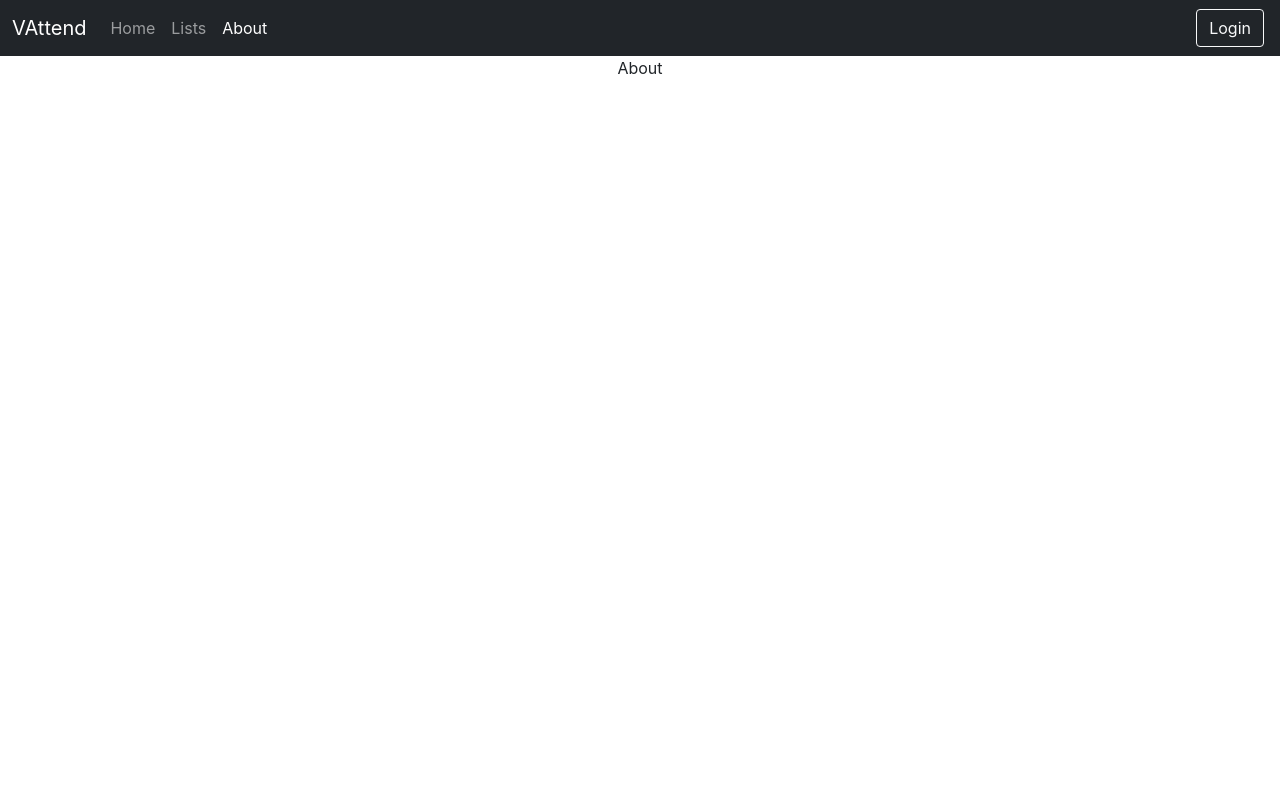
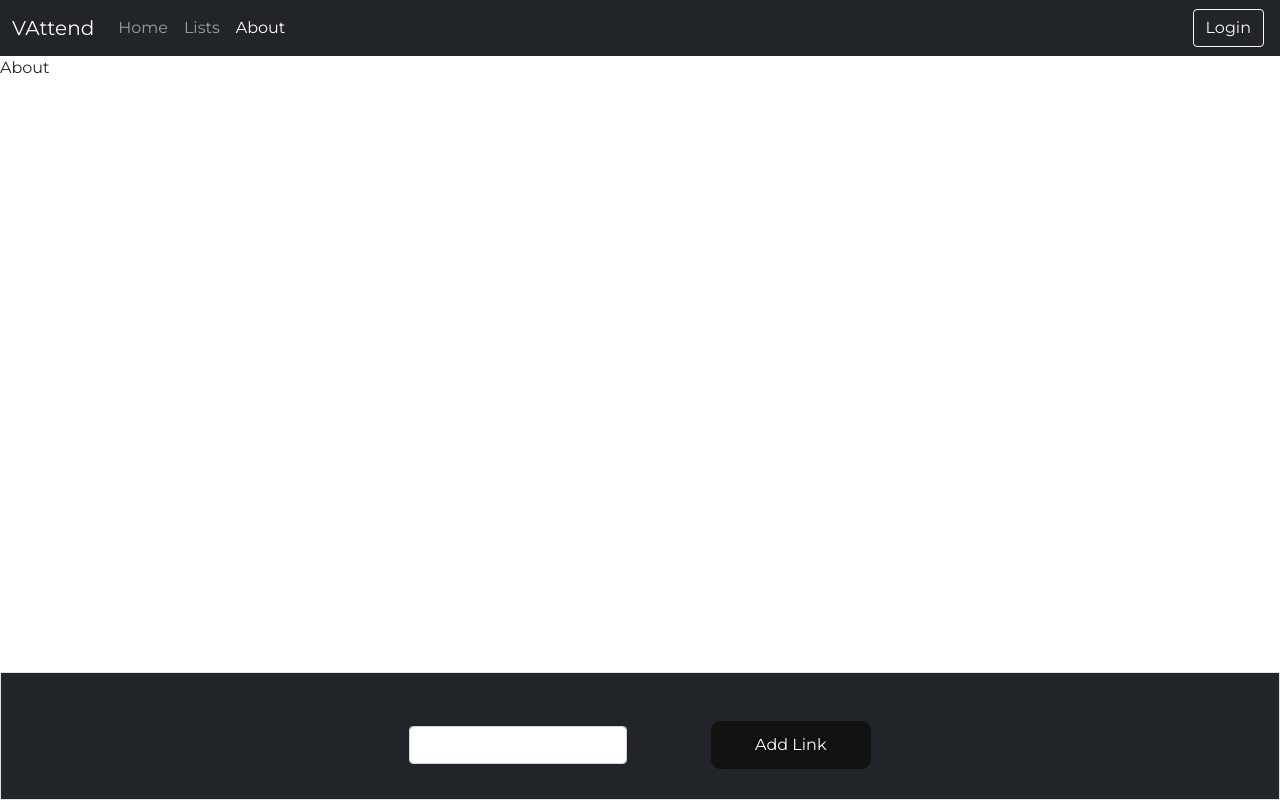
Before and after one commit to whysosaket/LinkMyLinks, a React (Create React App) app in the folder link-my-links/: page /about in a window 1280 px wide. Built offline with nearby package versions, Linux system fonts and the light colour scheme; the HTML template or start-up script is replaced by a standard one.

Commit message:
Added Bottom Bar for add link

```diff
--- a/link-my-links/src/App.css
+++ /dev/null
@@ -1,38 +0,0 @@
-.App {
-  text-align: center;
-}
-
-.App-logo {
-  height: 40vmin;
-  pointer-events: none;
-}
-
-@media (prefers-reduced-motion: no-preference) {
-  .App-logo {
-    animation: App-logo-spin infinite 20s linear;
-  }
-}
-
-.App-header {
-  background-color: #282c34;
-  min-height: 100vh;
-  display: flex;
-  flex-direction: column;
-  align-items: center;
-  justify-content: center;
-  font-size: calc(10px + 2vmin);
-  color: white;
-}
-
-.App-link {
-  color: #61dafb;
-}
-
-@keyframes App-logo-spin {
-  from {
-    transform: rotate(0deg);
-  }
-  to {
-    transform: rotate(360deg);
-  }
-}
--- a/link-my-links/src/App.js
+++ b/link-my-links/src/App.js
@@ -1,10 +1,10 @@
-import './App.css';
 import { BrowserRouter as Router, Routes, Route } from "react-router-dom";
 
 import Navbar from "./components/Navbar/Navbar";
 import About from './components/About/About';
 import Home from './components/Home/Home';
 import Lists from './components/Lists/Lists';
+import AddLink from "./components/AddLink/AddLink";
 
 
 function App() {
@@ -19,6 +19,7 @@ function App() {
             <Route path="/about" element={<About />}></Route>
           </Routes>
         </div>
+        <AddLink />
       </Router>
     </div>
   );
--- /dev/null
+++ b/link-my-links/src/components/AddLink/AddLink.css
@@ -0,0 +1,10 @@
+.form-control {
+  display: inline-block;
+  width: auto;
+}
+
+
+.addtask{
+
+    height: 8rem;
+    }
--- /dev/null
+++ b/link-my-links/src/components/AddLink/AddLink.js
@@ -0,0 +1,25 @@
+import React from "react";
+import Button from "../Button/Button";
+import './AddLink.css'
+
+const AddLink = () => {
+  return (
+    <div>
+      <div className="border p-5 bg-dark fixed-bottom addtask">
+        <div className="d-flex justify-content-center">
+          <div>
+            <div className="form-outline form-white">
+              <input type="text" id="formWhite" className="form-control" />
+              <label className="form-label" for="formWhite">
+                Enter Task
+              </label>
+              <Button text="Add Link" />
+            </div>
+          </div>
+        </div>
+      </div>
+    </div>
+  );
+};
+
+export default AddLink;
--- /dev/null
+++ b/link-my-links/src/components/Button/Button.css
@@ -0,0 +1,71 @@
+
+.glow-on-hover {
+    width: 10rem;
+    height: 3rem;
+    border: none;
+    outline: none;
+    color: #fff;
+    background: #111;
+    cursor: pointer;
+    position: relative;
+    z-index: 0;
+    border-radius: 10px;
+}
+
+.glow-on-hover:before {
+    content: '';
+    background: linear-gradient(45deg, #ff0000, #ff7300, #fffb00, #48ff00, #00ffd5, #002bff, #7a00ff, #ff00c8, #ff0000);
+    position: absolute;
+    top: -2px;
+    left:-2px;
+    background-size: 400%;
+    z-index: -1;
+    filter: blur(5px);
+    width: calc(100% + 4px);
+    height: calc(100% + 4px);
+    animation: glowing 20s linear infinite;
+    opacity: 0;
+    transition: opacity .3s ease-in-out;
+    border-radius: 10px;
+}
+
+.glow-on-hover:active {
+    color: #000
+}
+
+.glow-on-hover:active:after {
+    background: transparent;
+}
+
+.glow-on-hover:hover:before {
+    opacity: 1;
+}
+
+.glow-on-hover:after {
+    z-index: -1;
+    content: '';
+    position: absolute;
+    width: 100%;
+    height: 100%;
+    background: #111;
+    left: 0;
+    top: 0;
+    border-radius: 10px;
+}
+
+@keyframes glowing {
+    0% { background-position: 0 0; }
+    50% { background-position: 400% 0; }
+    100% { background-position: 0 0; }
+}
+
+/* the below code is for glowig text */
+
+@-webkit-keyframes glow {
+  from {
+    text-shadow: 0 0 5px #fff, 0 0 10px #fff, 0 0 15px #e60073, 0 0 20px #e60073, 0 0 25px #e60073, 0 0 30px #e60073, 0 0 35px #e60073;
+  }
+  to {
+    text-shadow: 0 0 10px #fff, 0 0 15px #ff4da6, 0 0 20px #ff4da6, 0 0 25px #ff4da6, 0 0 30px #ff4da6, 0 0 35px #ff4da6, 0 0 40px #ff4da6;
+  }
+}
--- /dev/null
+++ b/link-my-links/src/components/Button/Button.js
@@ -0,0 +1,14 @@
+import React from "react";
+import './Button.css'
+
+const Button = (props) => {
+  return (
+    <>
+      <button className="glow-on-hover">
+        {props.text}
+      </button>
+    </>
+  );
+};
+
+export default Button;
--- a/link-my-links/src/index.css
+++ b/link-my-links/src/index.css
@@ -1,3 +1,5 @@
+@import url('https://fonts.googleapis.com/css2?family=Montserrat:wght@100;200;300;400;500;700;900&display=swap');
+
 body {
   margin: 0;
   font-family: -apple-system, BlinkMacSystemFont, 'Segoe UI', 'Roboto', 'Oxygen',
@@ -5,6 +7,7 @@ body {
     sans-serif;
   -webkit-font-smoothing: antialiased;
   -moz-osx-font-smoothing: grayscale;
+  font-family: 'Montserrat', sans-serif;
 }
 
 code {
```
